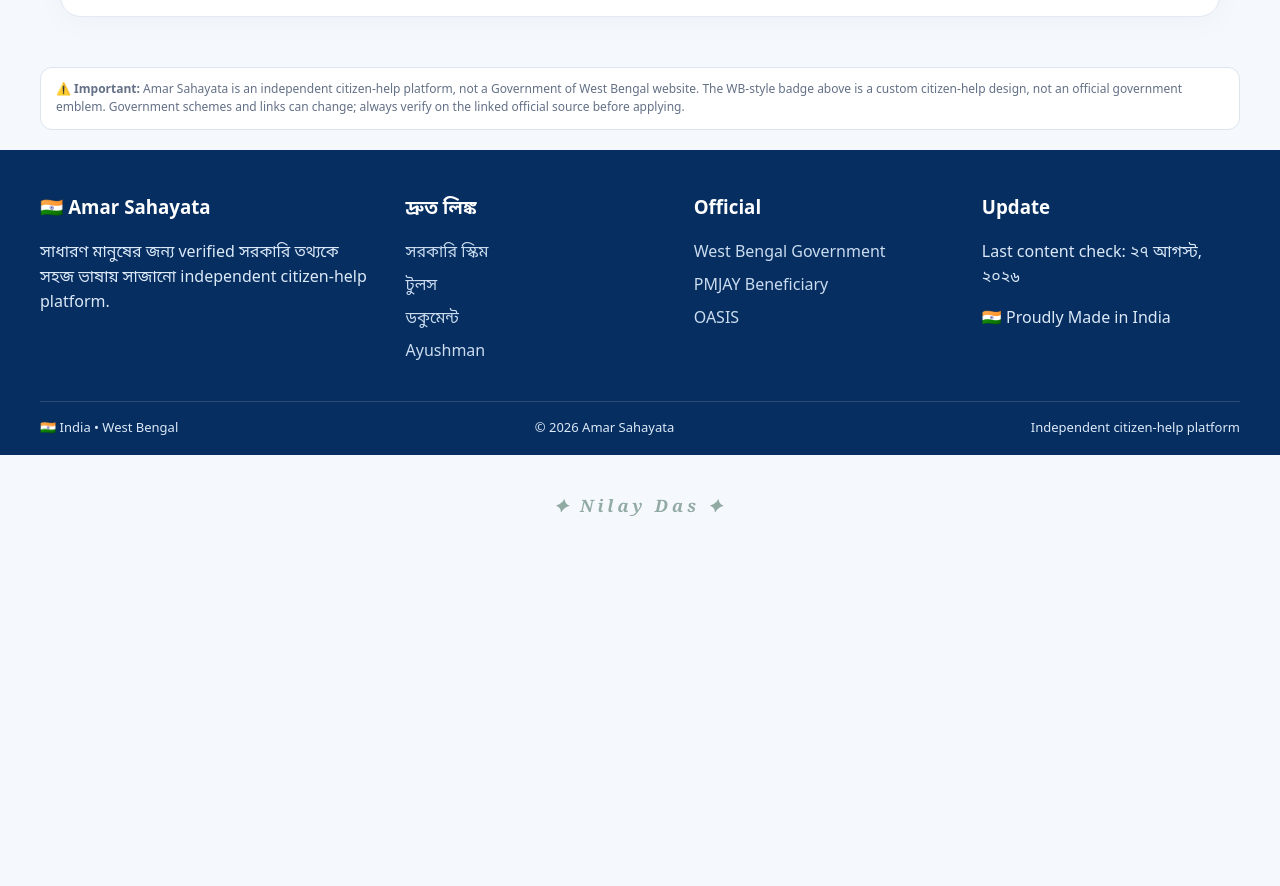
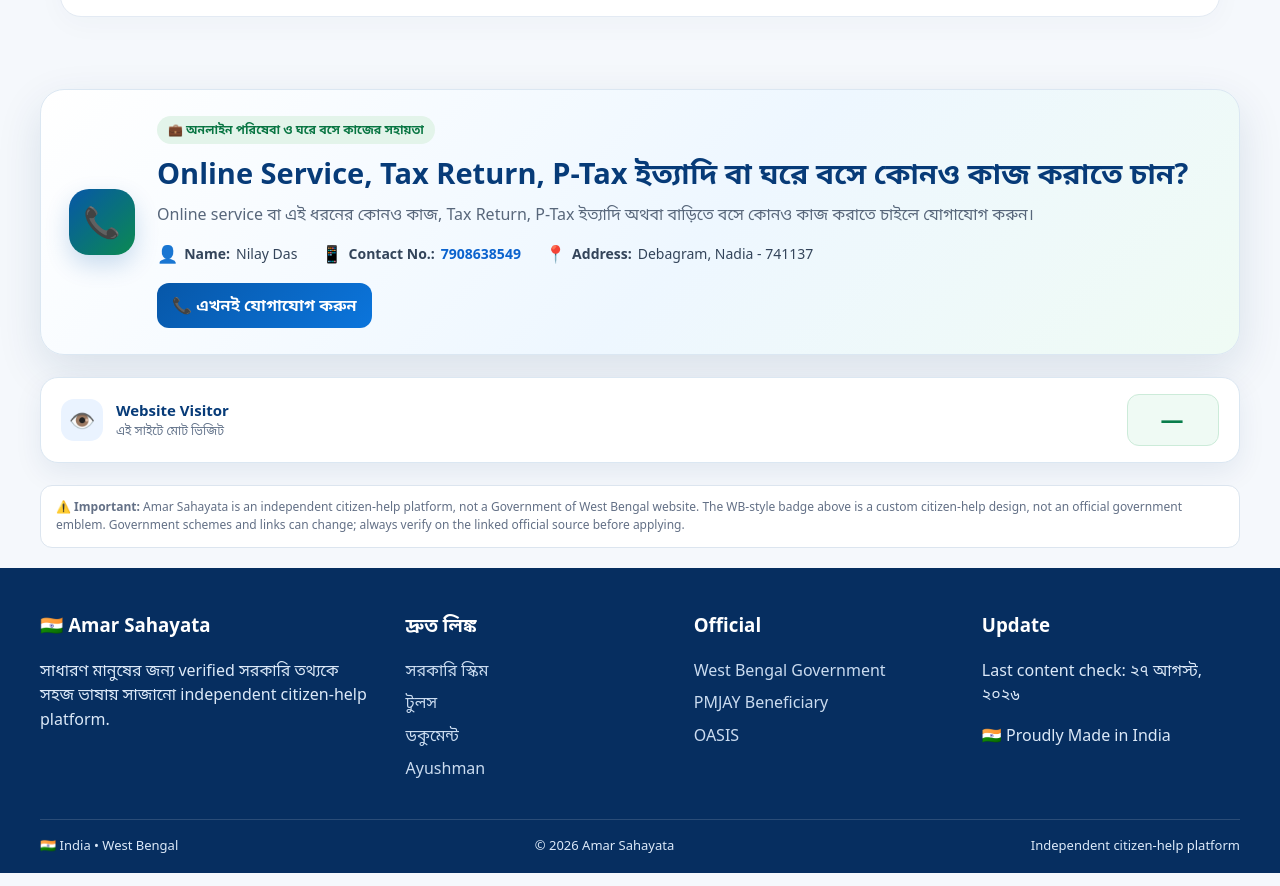
Before and after one commit to Amarsahayata/Amarsahayata.github.io, a website: page index.html in a window 1280 px wide. Shown: the part 2773-3659 px from the top of the page. Before the commit the page ends 3308 px from the top, so only its background shows below. Drawn offline with Linux system fonts and the light colour scheme; no server answers.

Commit message:
Add files via upload

```diff
--- a/index.html
+++ b/index.html
@@ -137,6 +137,30 @@
 </div></section>
 </main>
 
+<section class="contact-card" id="contact">
+  <div class="contact-icon">📞</div>
+  <div class="contact-content">
+    <div class="contact-label">💼 অনলাইন পরিষেবা ও ঘরে বসে কাজের সহায়তা</div>
+    <h2>Online Service, Tax Return, P-Tax ইত্যাদি বা ঘরে বসে কোনও কাজ করাতে চান?</h2>
+    <p>Online service বা এই ধরনের কোনও কাজ, Tax Return, P-Tax ইত্যাদি অথবা বাড়িতে বসে কোনও কাজ করাতে চাইলে যোগাযোগ করুন।</p>
+    <div class="contact-details">
+      <div><span>👤</span><b>Name:</b> Nilay Das</div>
+      <div><span>📱</span><b>Contact No.:</b> <a href="tel:7908638549">7908638549</a></div>
+      <div><span>📍</span><b>Address:</b> Debagram, Nadia - 741137</div>
+    </div>
+    <a class="contact-call" href="tel:7908638549">📞 এখনই যোগাযোগ করুন</a>
+  </div>
+</section>
+
+<section class="visitor-counter" aria-label="Website visitor count">
+  <div class="visitor-glow">👁️</div>
+  <div>
+    <div class="visitor-title">Website Visitor</div>
+    <div class="visitor-sub">এই সাইটে মোট ভিজিট</div>
+  </div>
+  <div class="visitor-number" id="visitorCount" aria-live="polite">—</div>
+</section>
+
 <div class="disclaimer" style="max-width:1200px;margin:0 auto 20px;padding:12px 15px;border:1px solid #dce5ef;border-radius:12px;background:#fff;font-size:12px;color:#637086">⚠️ <b>Important:</b> Amar Sahayata is an independent citizen-help platform, not a Government of West Bengal website. The WB-style badge above is a custom citizen-help design, not an official government emblem. Government schemes and links can change; always verify on the linked official source before applying.</div>
 
 <footer><div class="foot"><div><h3>🇮🇳 Amar Sahayata</h3><p>সাধারণ মানুষের জন্য verified সরকারি তথ্যকে সহজ ভাষায় সাজানো independent citizen-help platform.</p></div><div><h3>দ্রুত লিঙ্ক</h3><a href="#schemes">সরকারি স্কিম</a><a href="#tools">টুলস</a><a href="#docs">ডকুমেন্ট</a><a href="#health">Ayushman</a></div><div><h3>Official</h3><a href="https://wb.gov.in/" target="_blank" rel="noopener">West Bengal Government</a><a href="https://beneficiary.nha.gov.in/" target="_blank" rel="noopener">PMJAY Beneficiary</a><a href="https://oasis.wb.gov.in/" target="_blank" rel="noopener">OASIS</a></div><div><h3>Update</h3><p>Last content check: <span id="contentCheckDate">Today</span></p><p>🇮🇳 Proudly Made in India</p></div></div><div class="credit"><span>🇮🇳 India • West Bengal</span><span>© 2026 Amar Sahayata</span><span>Independent citizen-help platform</span></div></footer>
@@ -183,4 +207,45 @@
 }
 </style>
 
+<style>
+.contact-card{
+  max-width:1200px;margin:22px auto;padding:26px 28px;border-radius:24px;
+  background:linear-gradient(135deg,#ffffff,#eef7ff 55%,#effbf4);
+  border:1px solid #dbe7f2;box-shadow:var(--shadow);display:flex;gap:22px;align-items:center;
+}
+.contact-icon{width:66px;height:66px;flex:0 0 66px;border-radius:20px;display:grid;place-items:center;
+  background:linear-gradient(135deg,#0757a8,#0b8a51);font-size:30px;box-shadow:0 10px 25px #0757a833}
+.contact-content{flex:1}.contact-label{display:inline-block;background:#e3f4ea;color:#087542;border-radius:99px;
+  padding:5px 11px;font-size:12px;font-weight:800;margin-bottom:7px}
+.contact-card h2{margin:0 0 6px;color:var(--navy);font-size:clamp(20px,2.5vw,29px)}
+.contact-card p{margin:0 0 14px;color:#58677b}
+.contact-details{display:flex;flex-wrap:wrap;gap:10px 24px;font-size:14px;color:#33445a}
+.contact-details>div{display:flex;align-items:center;gap:6px}.contact-details span{font-size:17px}
+.contact-details a{color:var(--blue);font-weight:800}.contact-call{display:inline-block;margin-top:16px;padding:10px 15px;border-radius:12px;
+  background:linear-gradient(135deg,#0757a8,#0b75dc);color:#fff;font-weight:800}
+.visitor-counter{max-width:1200px;margin:0 auto 22px;padding:16px 20px;border:1px solid #dbe7f2;border-radius:18px;
+  background:#fff;box-shadow:0 10px 28px rgba(16,55,96,.08);display:flex;align-items:center;gap:13px}
+.visitor-glow{width:42px;height:42px;border-radius:13px;display:grid;place-items:center;background:#eaf3ff;font-size:21px}
+.visitor-title{font-weight:900;color:var(--navy);font-size:15px}.visitor-sub{font-size:12px;color:var(--muted)}
+.visitor-number{margin-left:auto;min-width:92px;text-align:center;font-weight:900;font-size:23px;letter-spacing:2px;color:#087d4b;
+  background:#effaf4;border:1px solid #ccebd9;border-radius:12px;padding:7px 12px}
+@media(max-width:650px){
+  .contact-card{margin:18px 15px;padding:20px;align-items:flex-start}.contact-icon{width:52px;height:52px;flex-basis:52px;font-size:24px;border-radius:15px}
+  .contact-details{display:grid;gap:8px}.visitor-counter{margin:0 15px 18px}
+}
+</style>
+<script>
+async function loadVisitorCount(){
+  const el=document.getElementById('visitorCount');
+  if(!el)return;
+  try{
+    const r=await fetch('/api/visitor',{cache:'no-store'});
+    const d=await r.json();
+    if(r.ok && Number.isFinite(Number(d.count))){
+      el.textContent=Number(d.count).toLocaleString('en-IN');
+    }else{el.textContent='—';}
+  }catch(e){el.textContent='—';}
+}
+loadVisitorCount();
+</script>
 </body></html>
--- /dev/null
+++ b/visitor-count.json
@@ -0,0 +1 @@
+{"count": 0}
```
Also changed, not shown: server.js (+31 -0 lines).
